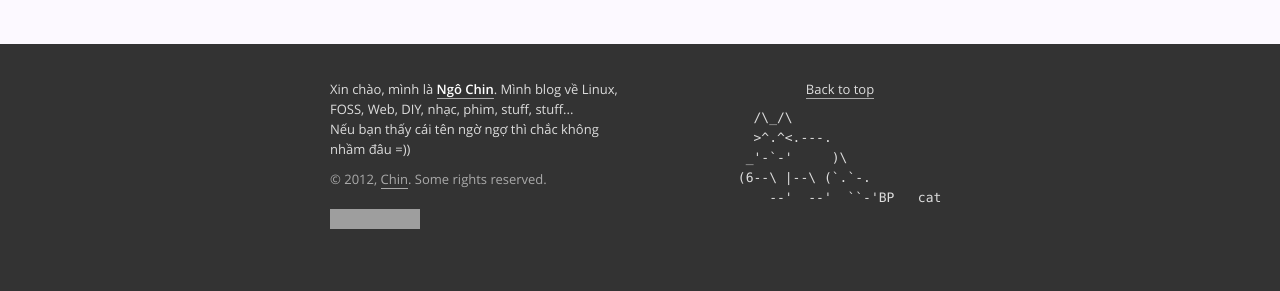
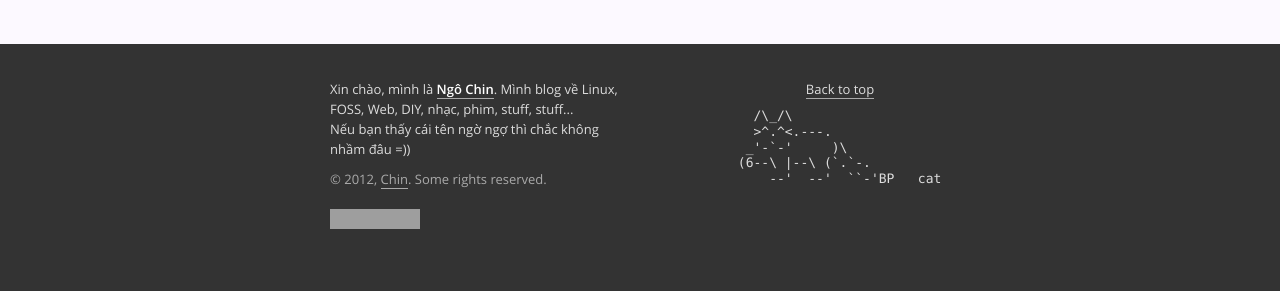
Before and after one commit to lewtds/lewtds.github.com, a Jekyll site: the page built from index.html, in a window 1280 px wide. Shown: the part 1148-1439 px from the top of the page. Built offline with Jekyll 4.4.1, drawn with Linux system fonts in a browser that asks for light colours; grey boxes are pictures that could not be loaded.

Commit message:
Fix the footer cat's line-height

```diff
--- a/assets/css/style.css
+++ b/assets/css/style.css
@@ -214,3 +214,7 @@
     margin-bottom: 20px;
     margin-top: 20px;
 }
+
+footer pre {
+    line-height: 1.2em;
+}
```
